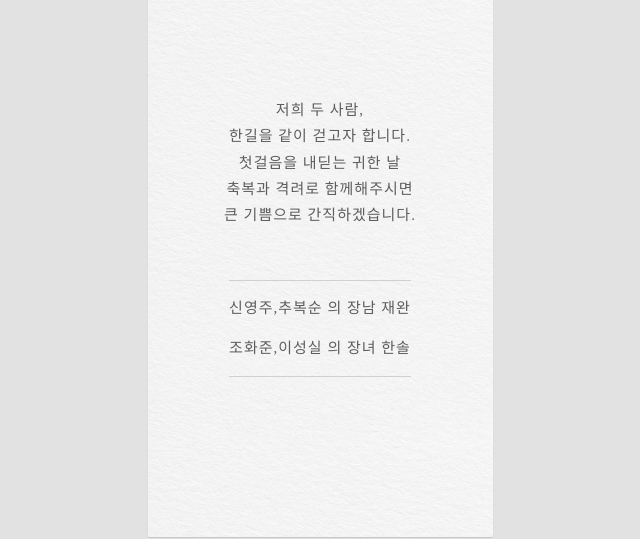
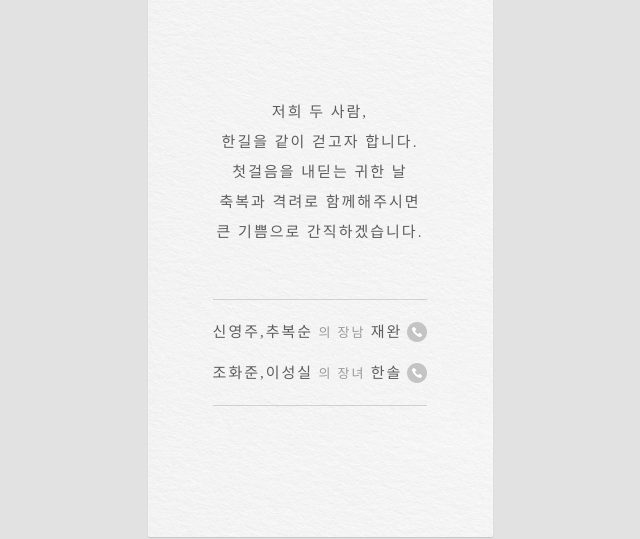
Before and after one commit to invitation0516/invitation, a plain HTML site: page index.htm in a window 1280 px wide. Shown: the part 647-1186 px from the top of the page, without its empty margins (320-960 px from the left). Drawn offline with Linux system fonts and the light colour scheme; a web font is replaced by a local one.

Commit message:
Add files via upload

```diff
--- a/index.htm
+++ b/index.htm
@@ -82,8 +82,12 @@ var x = setInterval(function() {
 
         <div class="greeting_name">
             <ul>
-            <li style="margin-bottom:25px"><span>신영주,추복순</span><span> 의 장남 </span><span>재완</span></li>
-            <li><span>조화준,이성실</span><span> 의 장녀 </span><span>한솔</span></li>
+            <li style="margin-bottom:17px">
+            	<span>신영주,추복순</span><span class="c_gray"> 의 장남 </span><a href="tel:01031126308" class="call">재완</a>
+            </li>
+            <li>
+            	<span>조화준,이성실</span><span class="c_gray"> 의 장녀 </span><a href="tel:01091148013" class="call">한솔</a>
+            </li>
             </ul>
         </div>
     </li>
--- a/style.css
+++ b/style.css
@@ -29,7 +29,7 @@ html, body {
 	font-size: 15px;
 	font-weight: 400;
 	letter-spacing: 1px;
-	line-height: 1.75;
+	line-height: 2;
 	-webkit-text-size-adjust: 100%;
 	-ms-text-size-adjust: 100%;
 }
@@ -122,12 +122,14 @@ a:hover {
 
 .main_cont .main_img {background:url('main_img.jpg');height:auto;height:55vh;max-height:345px;background-size: cover;background-position: center center;position: relative;opacity: .9;mix-blend-mode: multiply;width: 100%;}
 .main_cont .main_img .d-day {top: auto;right: 22px;bottom: -60px;position: absolute;width: 88px;height: 88px;border: 1px solid rgba(0,0,0,.15);border-radius: 43px;background-size: 86px 86px;background-position-y: 1px;background-image: url('day_stamp.png');line-height: 90px;font-size: 15px;letter-spacing: 0;color: #aaa;transform: rotate(-8deg) scale(1.12);}
-.main_txt .name {font-size:18px;letter-spacing: 3px;}
+.main_txt .name {font-size:18px;letter-spacing:4px;}
 .main_txt .wedding_date {font-size: 13px;letter-spacing: 0.5px;}
 
 .greeting {}
-.greeting_txt {margin-top:140px;}
-.greeting_name {border-top: 1px solid #d0d0d0;border-bottom: 1px solid #d0d0d0;display: inline-block;line-height: 1;margin:15% 0;padding:20px 0;}
+.greeting_txt {margin-top:140px;letter-spacing:2px}
+.greeting_name {border-top: 1px solid #d0d0d0;border-bottom: 1px solid #d0d0d0;display: inline-block;line-height: 1;margin:15% 0;padding:20px 0;letter-spacing:2px}
+.greeting_name .c_gray {font-size:13px;color:#999;}
+.greeting_name .call {background:url('icon_call.png') no-repeat 100% 50%;display:inline-block;padding:5px 25px 4px 0;}
 
 .gallery {}
 
```
Also changed, not shown: icon_call.png (added), 1 other file.
